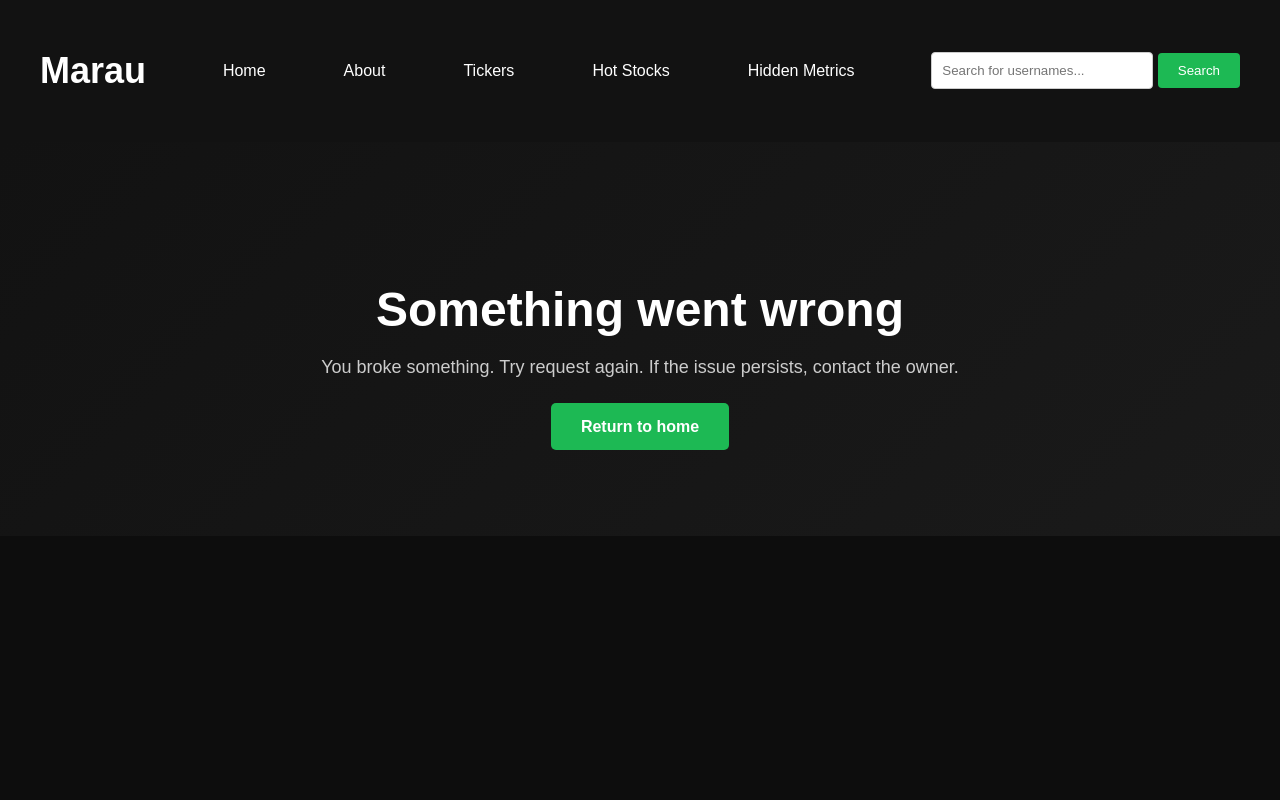
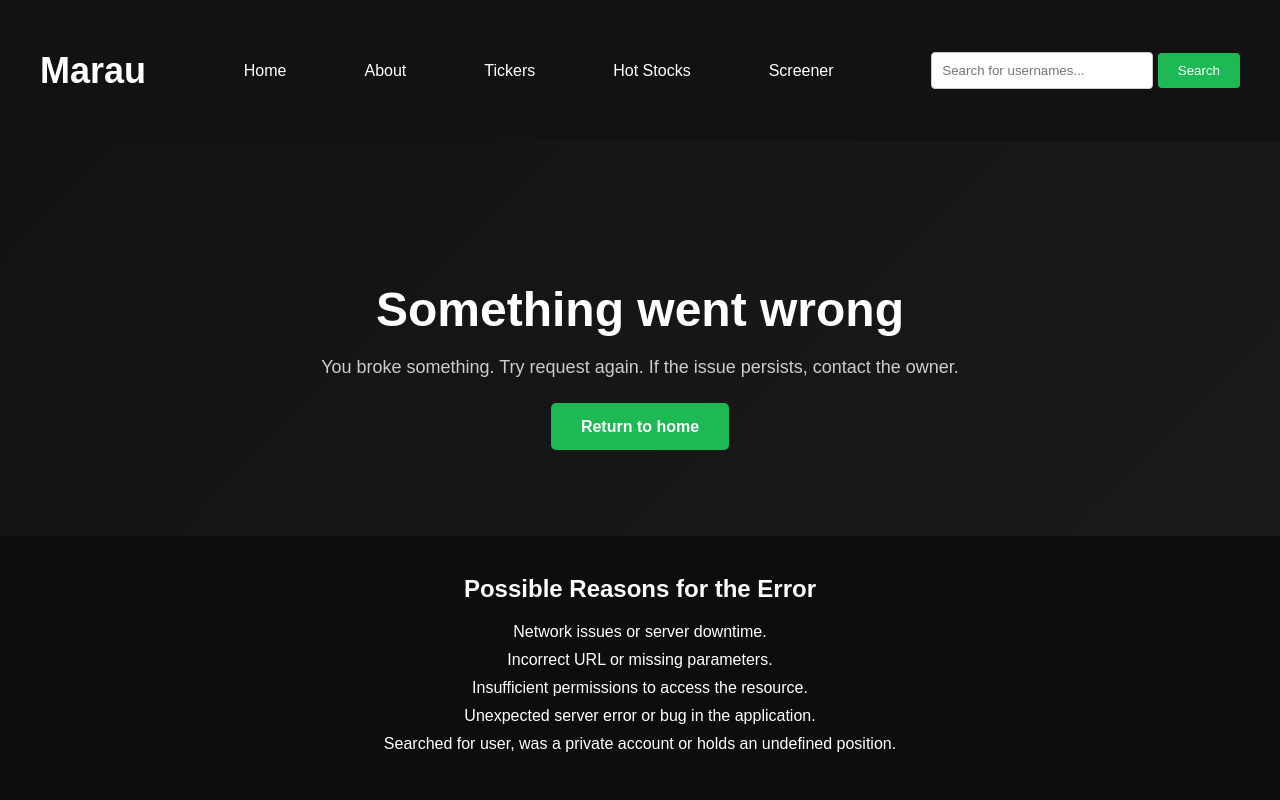
Before and after one commit to Aiden12343/MyEtoroApiWebsite, a Flask app: page /tickers in a window 1280 px wide. Run offline with Flask 3, Linux system fonts and the light colour scheme.

Commit message:
Add files via upload

```diff
--- a/react-charts-app/templates/base.html
+++ b/react-charts-app/templates/base.html
@@ -91,7 +91,7 @@
             <a href="/about">About</a>
             <a href="/tickers">Tickers</a>
             <a href="/hotstocks">Hot Stocks</a>
-            <a href="/hiddenmetrics">Hidden Metrics</a>
+            <a href="/screener">Screener</a>
         </nav>
         <div class="search-box">
             <input type="text" id="username-search" placeholder="Search for usernames...">
--- a/react-charts-app/templates/error.html
+++ b/react-charts-app/templates/error.html
@@ -11,4 +11,14 @@
         <a href="/home" class="home" style="background-color: #1DB954; padding: 15px 30px; border-radius: 5px; color: #FFFFFF; text-decoration: none;">Return to home</a>
     </div>
 </section>
+<section class="error-reasons" style="text-align: center; padding: 20px;">
+    <h2>Possible Reasons for the Error</h2>
+    <ul style="list-style-type: none; padding: 0;">
+        <li style="margin-bottom: 10px;">Network issues or server downtime.</li>
+        <li style="margin-bottom: 10px;">Incorrect URL or missing parameters.</li>
+        <li style="margin-bottom: 10px;">Insufficient permissions to access the resource.</li>
+        <li style="margin-bottom: 10px;">Unexpected server error or bug in the application.</li>
+        <li style="margin-bottom: 10px;">Searched for user, was a private account or holds an undefined position.</li>
+    </ul>
+</section>
 {% endblock %}
```
